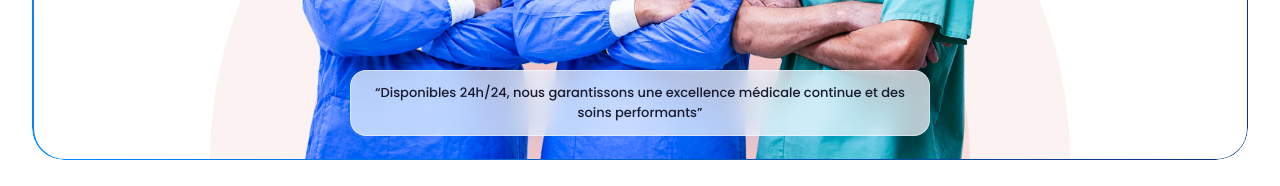
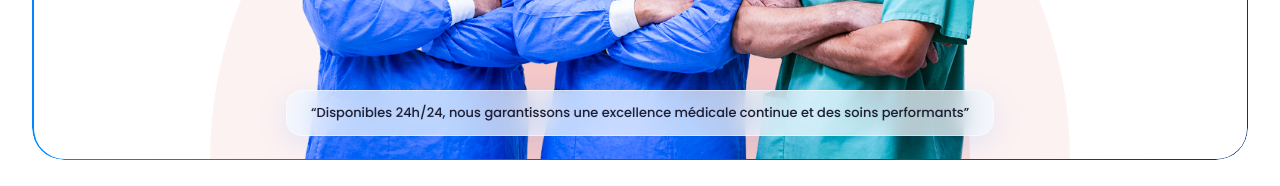
Before and after one commit to ouahid155-mohamed/C.MOULOUYA, a React (Vite) app in the folder c.moulouya/: page / in a window 1280 px wide. Shown: the part 491-677 px from the top of the page. Built offline with nearby package versions, Linux system fonts and the light colour scheme; no server answers.

Commit message:
Keep hero quote on one line

```diff
--- a/c.moulouya/src/components/HeroSection/HeroSection.css
+++ b/c.moulouya/src/components/HeroSection/HeroSection.css
@@ -164,7 +164,7 @@
     bottom: 24px;
     left: 50%;
     transform: translateX(-50%);
-    white-space: normal;
+    white-space: nowrap;
     text-align: center;
     background: rgba(240, 247, 255, 0.75);
     backdrop-filter: blur(12px);
@@ -181,8 +181,8 @@
     justify-content: center;
     gap: 10px;
     box-shadow: 0 8px 32px rgba(19, 118, 248, 0.12);
-    width: 90%;
-    max-width: 580px;
+    width: fit-content;
+    max-width: calc(100% - 64px);
     box-sizing: border-box;
 }
 
```
